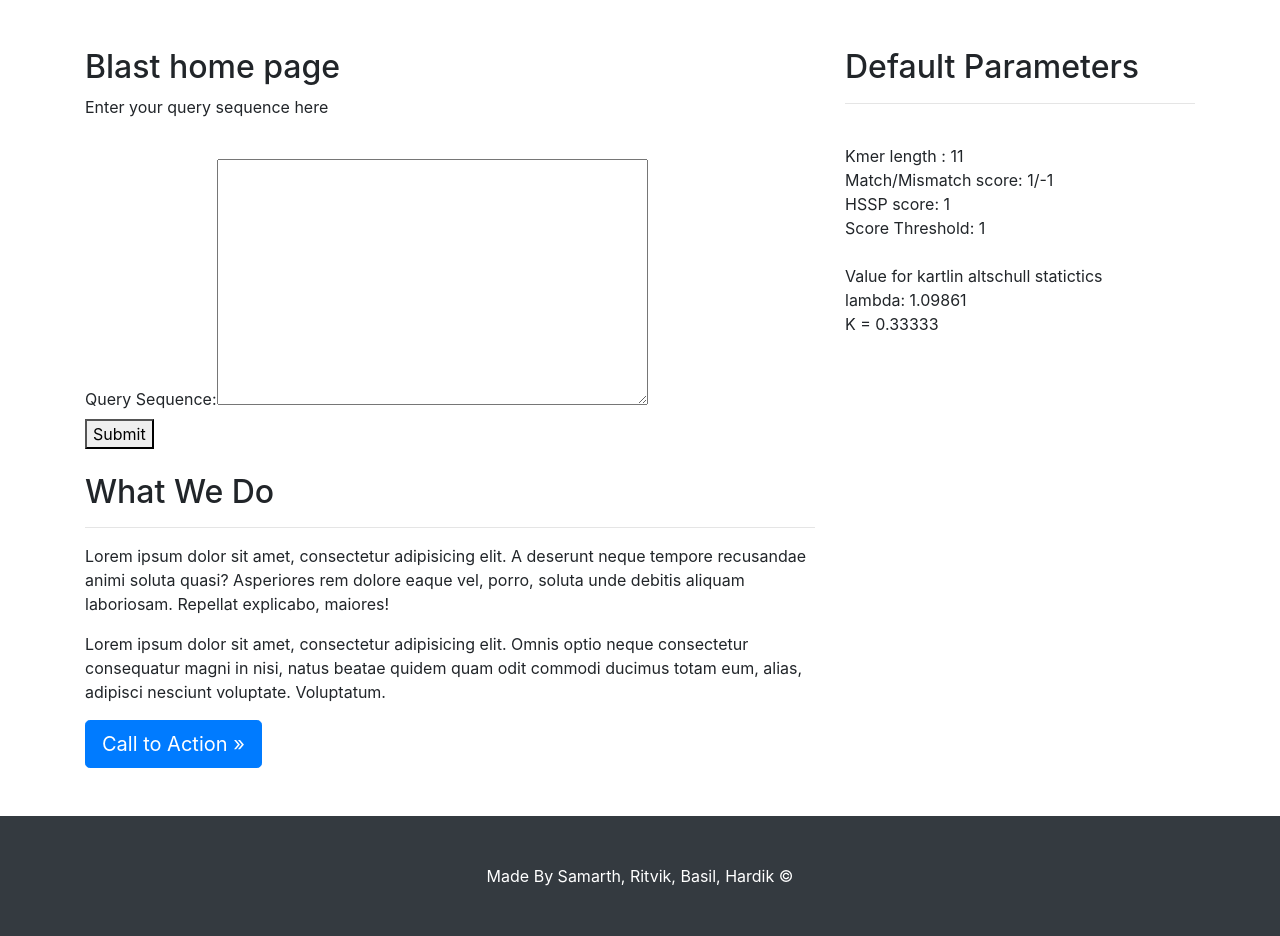
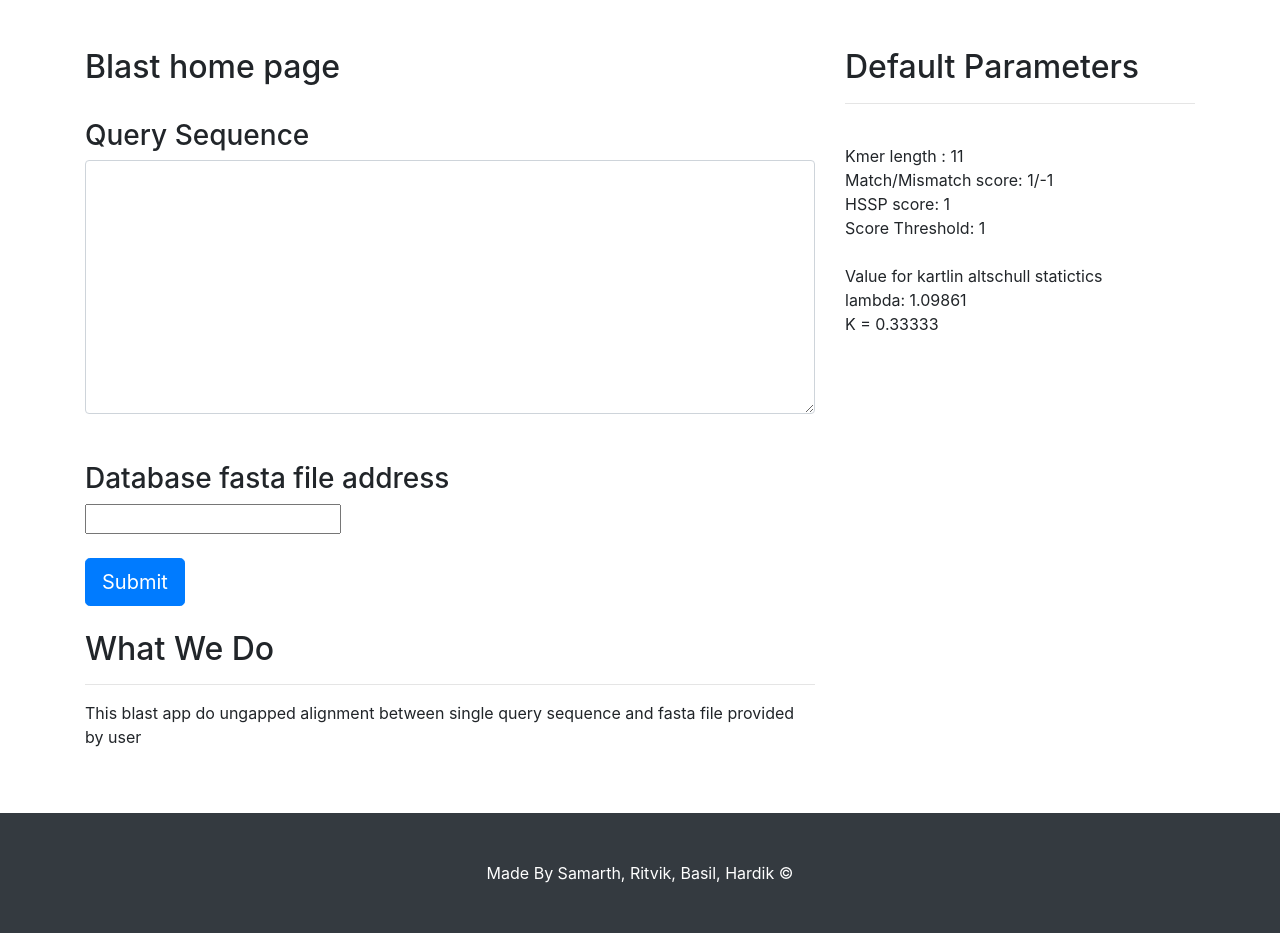
Before and after one commit to samarth1107/BLAST, a Django app: page / in a window 1280 px wide. Shown: the part 275-1211 px from the top of the page. Run offline with Django 3.2, Linux system fonts and the light colour scheme; some libraries are stand-ins or nearby versions.

Commit message:
Final UI changes

```diff
--- a/BLAST_project/BLAST_app/forms.py
+++ b/BLAST_project/BLAST_app/forms.py
@@ -1,4 +1,5 @@
 from django import forms
 
 class HomeForm(forms.Form):
-    sequence = forms.CharField(widget=forms.Textarea, label='Query Sequence')
+    sequence = forms.CharField(widget=forms.Textarea(attrs={'required': True, 'class' : 'form-control'}), label="Query Sequence :    ", min_length=15)
+    data_base_path = forms.CharField(widget=forms.TextInput(attrs={'required': True}), label="Database path:  ")
--- a/BLAST_project/BLAST_app/templates/BLAST_app/base.html
+++ b/BLAST_project/BLAST_app/templates/BLAST_app/base.html
@@ -8,7 +8,7 @@
   <meta name="description" content="">
   <meta name="author" content="">
 
-  <title>Business Frontpage - Start Bootstrap Template</title>
+  <title>BLAST WebViewer</title>
 
   <!-- Bootstrap core CSS -->
   {% load static %}
--- a/BLAST_project/BLAST_app/templates/BLAST_app/home.html
+++ b/BLAST_project/BLAST_app/templates/BLAST_app/home.html
@@ -5,13 +5,18 @@
   <article class="media content-section">
     <div class="media-body">
       <h2 class="article-content">Blast home page</h2>
-      <p>Enter your query sequence here  </p>
       <br>
       <form method="post">
         {% csrf_token %}
-        {{ form }}
+        <h3> Query Sequence </h3>
+        {{ form.sequence }}
         <br>
-        <button type='submit'>Submit</button>
+        <br>
+        <h3>Database fasta file address </h3>
+        {{ form.data_base_path }}
+        <br>
+        <br>
+        <button class="btn btn-primary btn-lg" type='submit'>Submit</button>
       </form>
     </div>
   </article>
@@ -19,9 +24,7 @@
   <br>
   <h2>What We Do</h2>
   <hr>
-  <p>Lorem ipsum dolor sit amet, consectetur adipisicing elit. A deserunt neque tempore recusandae animi soluta quasi? Asperiores rem dolore eaque vel, porro, soluta unde debitis aliquam laboriosam. Repellat explicabo, maiores!</p>
-  <p>Lorem ipsum dolor sit amet, consectetur adipisicing elit. Omnis optio neque consectetur consequatur magni in nisi, natus beatae quidem quam odit commodi ducimus totam eum, alias, adipisci nesciunt voluptate. Voluptatum.</p>
-  <a class="btn btn-primary btn-lg" href="#">Call to Action &raquo;</a>
+  <p>This blast app do ungapped alignment between single query sequence and fasta file provided by user</p>
 </div>
 <div class="col-md-4 mb-5">
   <h2>Default Parameters</h2>
--- a/BLAST_project/BLAST_app/views.py
+++ b/BLAST_project/BLAST_app/views.py
@@ -9,7 +9,8 @@ def home(request):
         form=HomeForm(request.POST)
         if form.is_valid():
             sequence = form.cleaned_data['sequence']
-            path_to_database = "sequence.fasta"
+            path_to_database = form.cleaned_data['data_base_path']
+            # path_to_database = "sequence.fasta"
             align_result = BLAST_DRIVER(sequence,path_to_database)
             return render(request, 'BLAST_app/result.html', {'alignments': align_result})
     form = HomeForm()
```
Also changed, not shown: BLAST_project/BLAST_app/templates/BLAST_app/result.html (+14 -4 lines).
